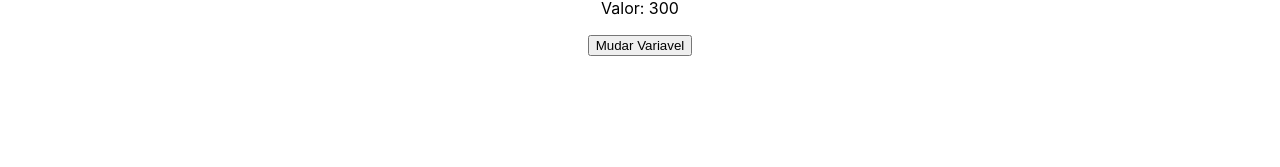
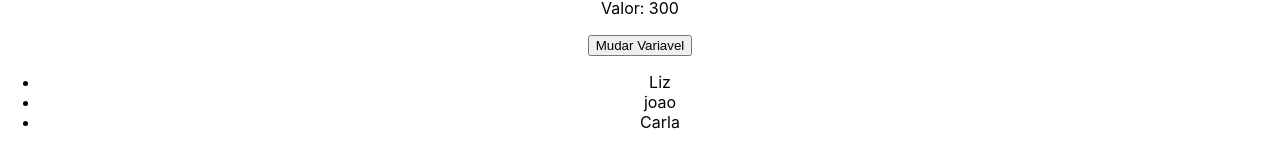
Before and after one commit to diegoparra/react-course, a React (Create React App) app: page / in a window 1280 px wide. Shown: the part 577-744 px from the top of the page. Built offline with nearby package versions, Linux system fonts and the light colour scheme.

Commit message:
praticando render de listas

```diff
--- a/src/App.js
+++ b/src/App.js
@@ -6,6 +6,7 @@
 import TemplateExpressions from "./components/TemplateExpressions";
 import Events from "./components/Events";
 import ManageData from "./components/ManageData";
+import ListRender from "./components/ListRender";
 
 function App() {
   return (
@@ -19,6 +20,9 @@
       <div>
         <ManageData />
       </div>
+      <div>
+        <ListRender />
+      </div>
     </div>
   );
 }
--- /dev/null
+++ b/src/components/ListRender.js
@@ -0,0 +1,18 @@
+import { useState } from "react";
+
+const ListRender = () => {
+
+  const [list] = useState(["Liz", "joao", "Carla"]);
+
+  return (
+    <div>
+      <ul>
+        {list.map((item) => (
+          <li>{item}</li>
+        ))}
+      </ul>
+    </div >
+  );
+};
+
+export default ListRender
```
Lines whose indentation alone changed are shown as unchanged.
